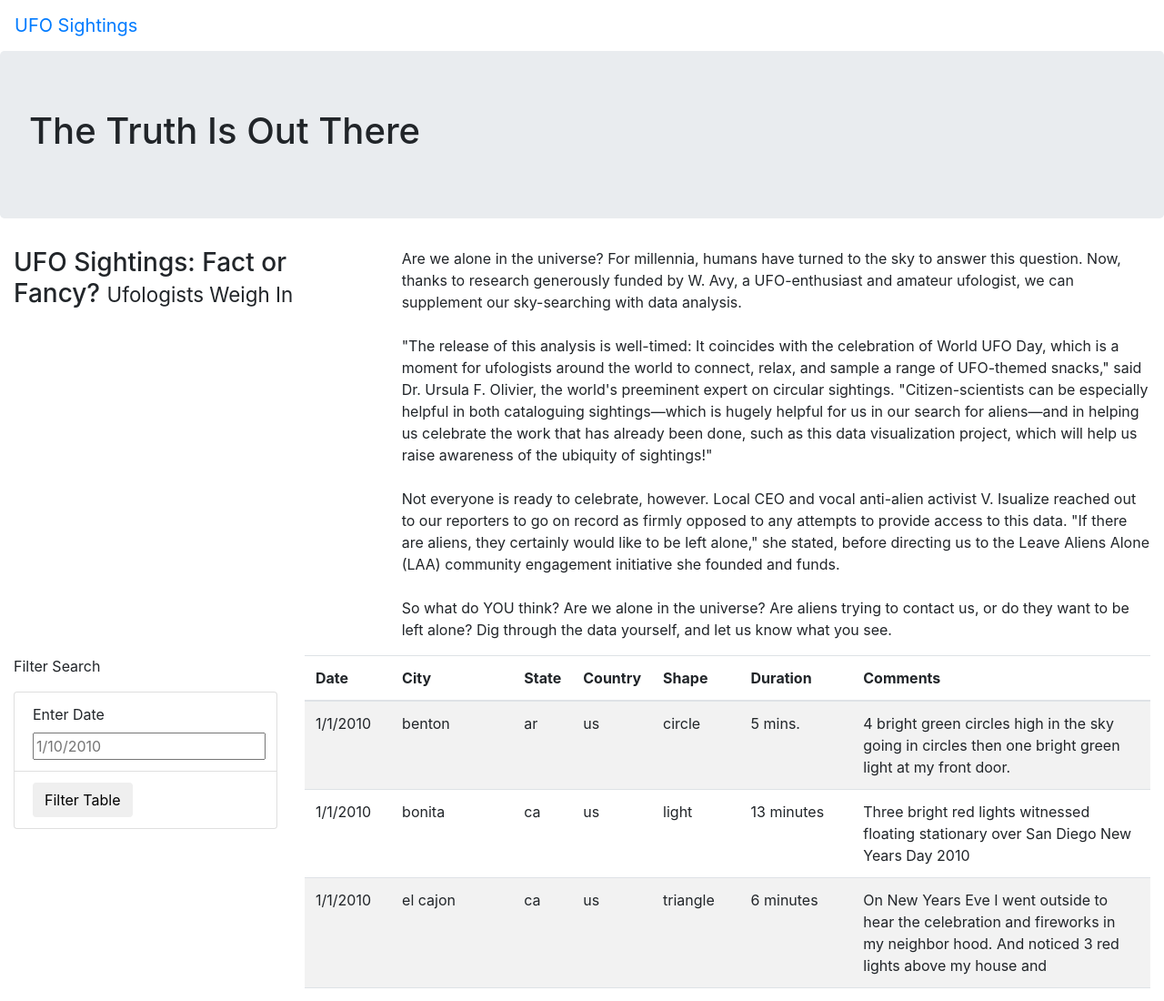
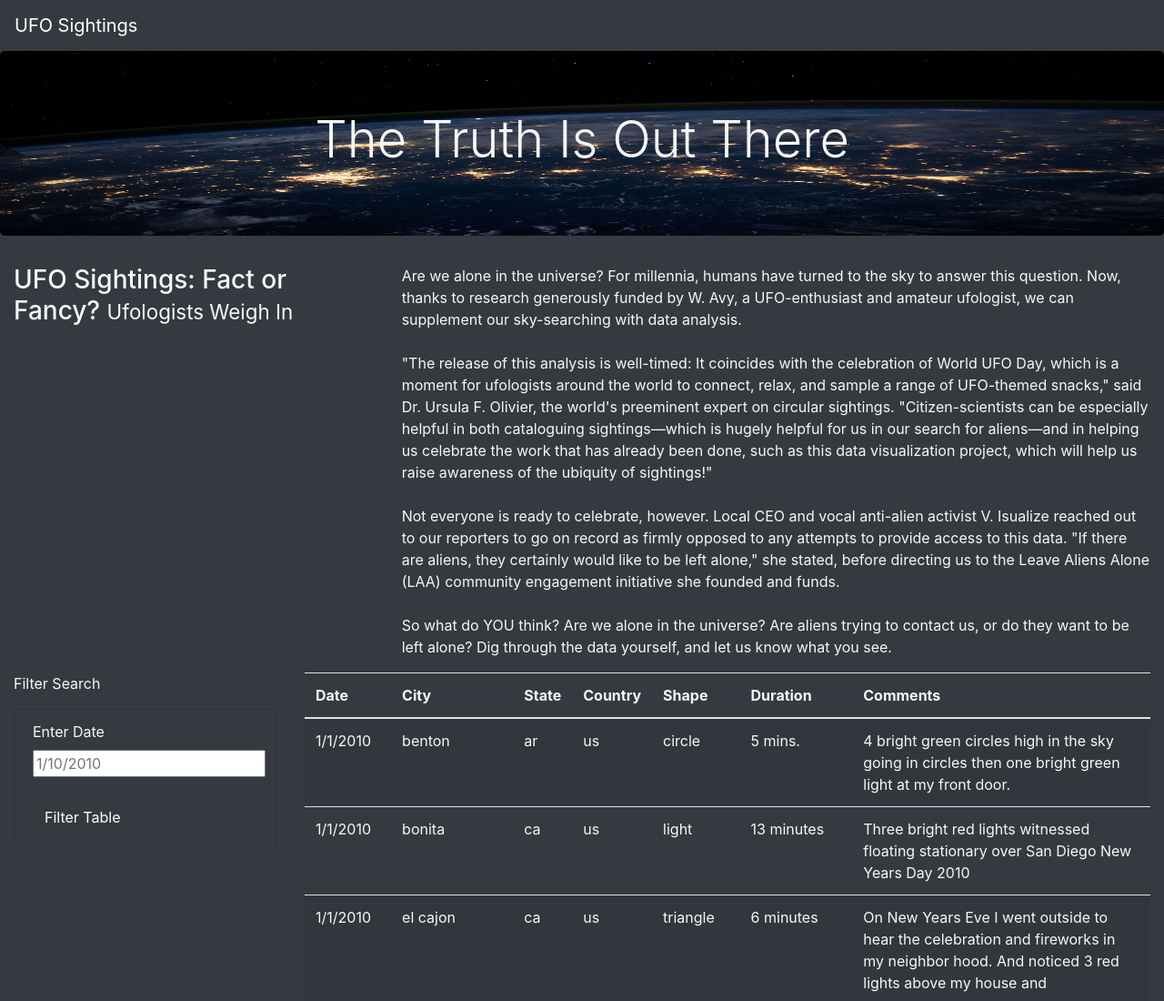
Before and after one commit to l-aldarondo/UFOs, a plain HTML site: page index.html in a window 1280 px wide. Shown: the top 1100 px of the page at 91% size. Drawn offline with nearby package versions, Linux system fonts and the light colour scheme.

Commit message:
Updating index.html and style.css

```diff
--- a/index.html
+++ b/index.html
@@ -16,17 +16,17 @@
 
 </head>
 
-<body>
+<body class="bg-dark">
     <!--wrap everything in our webpage in a wrapper-->
     <div class="wrapper">
         <!-- start of nav bar -->
-        <nav class="navbar navbar-expand-lg">
+        <nav class="navbar navbar-expand-lg navbar-dark bg-dark">
             <a class="navbar-brand" href="index.html">UFO Sightings</a>
         </nav>
 
         <!-- add jumbotron -->
         <div class="jumbotron">
-            <h1>The Truth Is Out There</h1>
+            <h1 class="display-4">The Truth Is Out There</h1>
         </div>
 
         <!-- title and paragraph -->
@@ -79,19 +79,19 @@
             <!-- filter -->
             <div class="row">
                 <div class="col-md-3">
-                    <form>
+                    <form class="bg-dark">
                         <p>Filter Search</p>
-                        <ul class="list-group">
+                        <ul class="list-group bg-dark">
                             <!-- first list item -->
-                            <li class="list-group-item">
+                            <li class="list-group-item bg-dark">
                                 <label for="date">Enter Date</label>
                                 <input type="text" placeholder="1/10/2010" id="datetime" />
 
                             </li>
 
                             <!-- second and button list item -->
-                            <li class="list-group-item">
-                                <button id="filter-btn" type="button" class="btn btn-default">Filter Table</button>
+                            <li class="list-group-item bg-dark">
+                                <button id="filter-btn" type="button" class="btn btn-dark">Filter Table</button>
 
                             </li>
 
--- a/static/css/style.css
+++ b/static/css/style.css
@@ -0,0 +1,12 @@
+/* this is my CSS style sheet */
+
+body {
+
+    color: #f7f7f7;
+  }
+
+  .jumbotron {
+    background-image: url("../images/nasa.jpg");
+    background-size: 100% 100%;
+    text-align: center;
+  }
```
